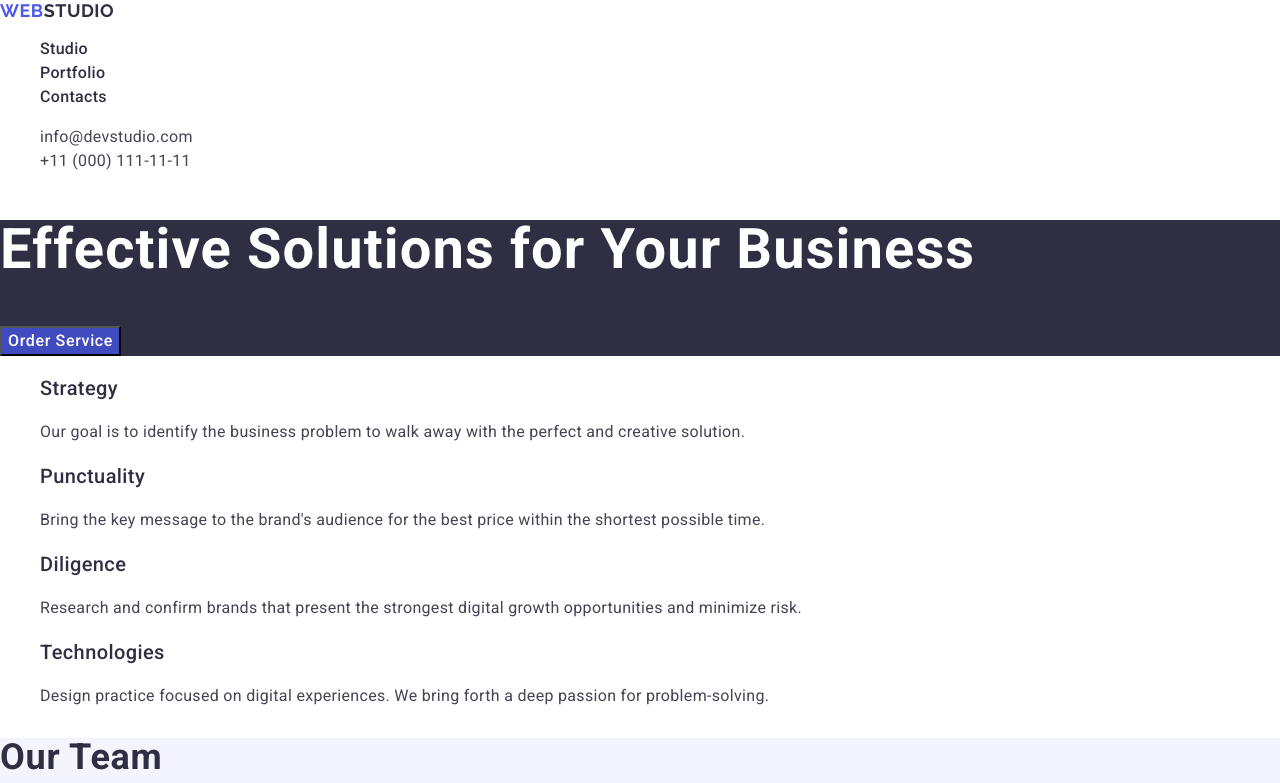
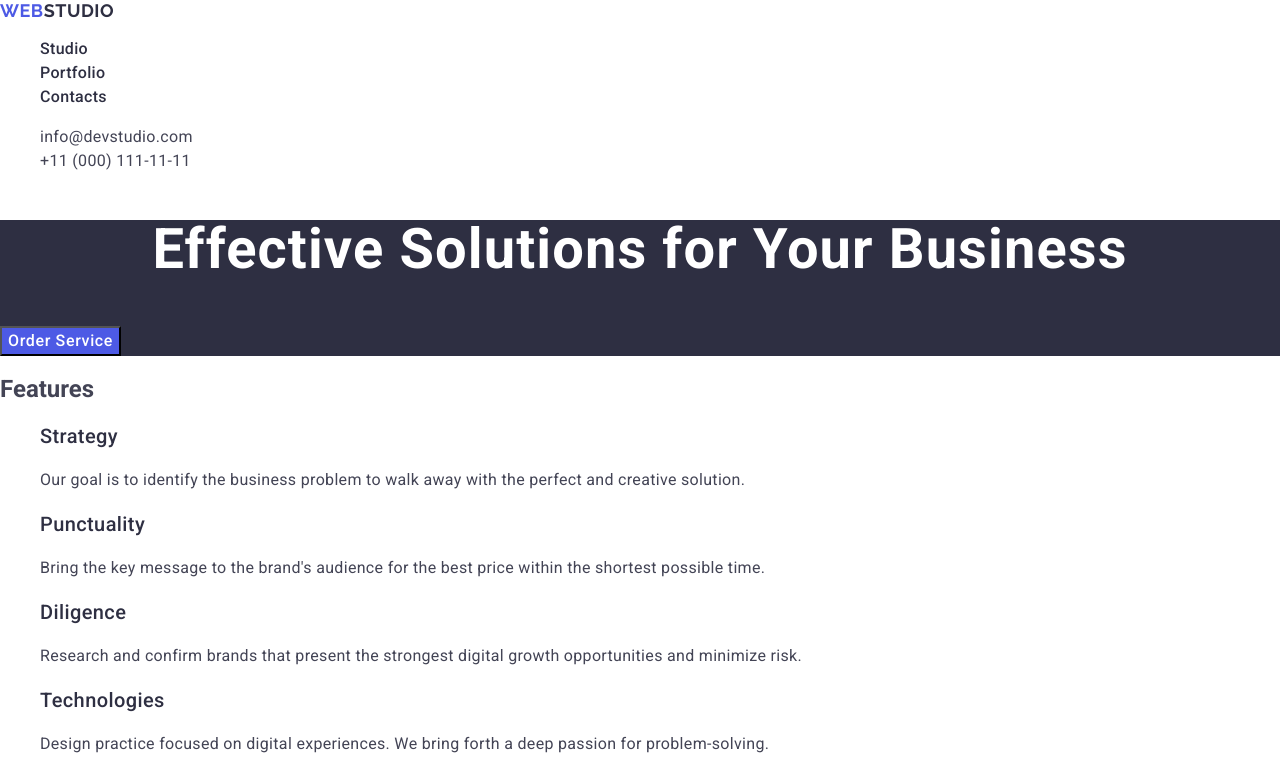
Before and after one commit to KhrystynaKolomiiets/goit-markup-hw-02, a plain HTML site: page index.html in a window 1280 px wide. Shown: the top 783 px of the page. Drawn offline with nearby package versions, Linux system fonts and the light colour scheme.

Commit message:
change again

```diff
--- a/css/styles.css
+++ b/css/styles.css
@@ -10,6 +10,7 @@ a {
 ul {
   list-style-type: none;
 }
+
 .header {
 }
 .header-navigation {
@@ -51,6 +52,7 @@ ul {
   color: #404bbf;
 }
 .header-address {
+  font-style: normal;
 }
 .header-address-list {
 }
@@ -78,6 +80,7 @@ ul {
   line-height: 1.07;
   letter-spacing: 0.02em;
   color: #fff;
+  text-align: center;
 }
 .main-button {
   font-family: inherit;
@@ -86,7 +89,7 @@ ul {
   line-height: 1.5;
   letter-spacing: 0.04em;
   color: #fff;
-  background: #404bbf;
+  background: #4d5ae5;
   cursor: pointer;
 }
 .main-button:hover,
@@ -95,16 +98,7 @@ ul {
 }
 .features {
 }
-.visually-hidden {
-  position: absolute;
-  width: 1px;
-  height: 1px;
-  margin: -1px;
-  padding: 0;
-  overflow: hidden;
-  clip: rect(0, 0, 0, 0);
-  border: 0;
-}
+
 .features-list {
 }
 .features-list-item {
@@ -133,6 +127,7 @@ ul {
   letter-spacing: 0.02em;
   color: #2e2f42;
   text-transform: capitalize;
+  text-align: center;
 }
 .team-list {
 }
@@ -169,6 +164,7 @@ ul {
   letter-spacing: 0.02em;
   color: #2e2f42;
   text-transform: capitalize;
+  text-align: center;
 }
 .portfolio-list {
 }
@@ -205,7 +201,7 @@ ul {
   font-family: "Raleway", sans-serif;
   font-weight: 700;
   font-size: 18px;
-  line-height: 1.16667;
+  line-height: 1.17;
   letter-spacing: 0.03em;
   text-transform: uppercase;
   color: #4d5ae5;
```
